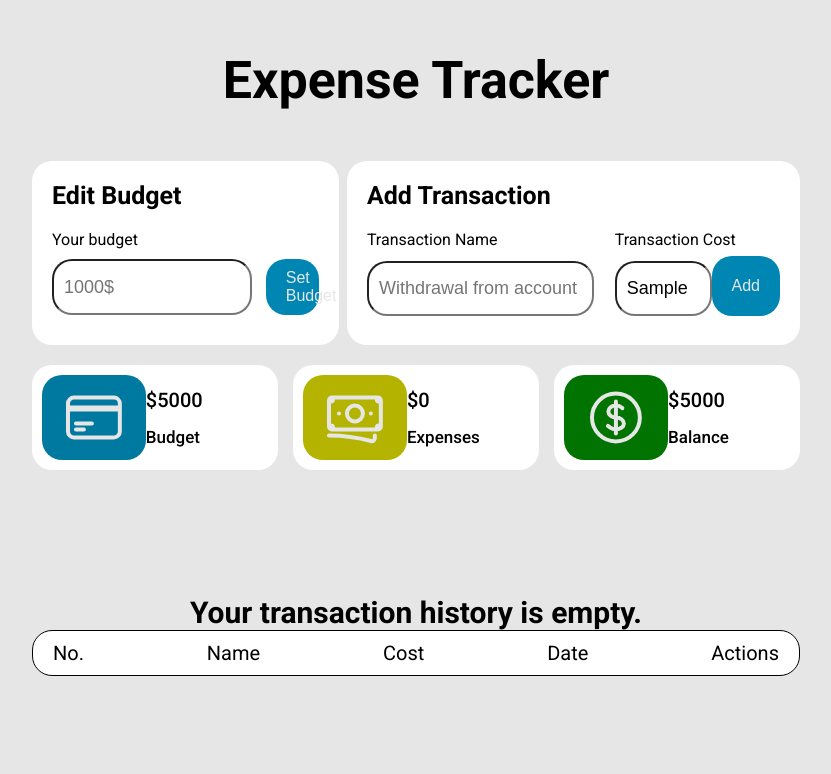
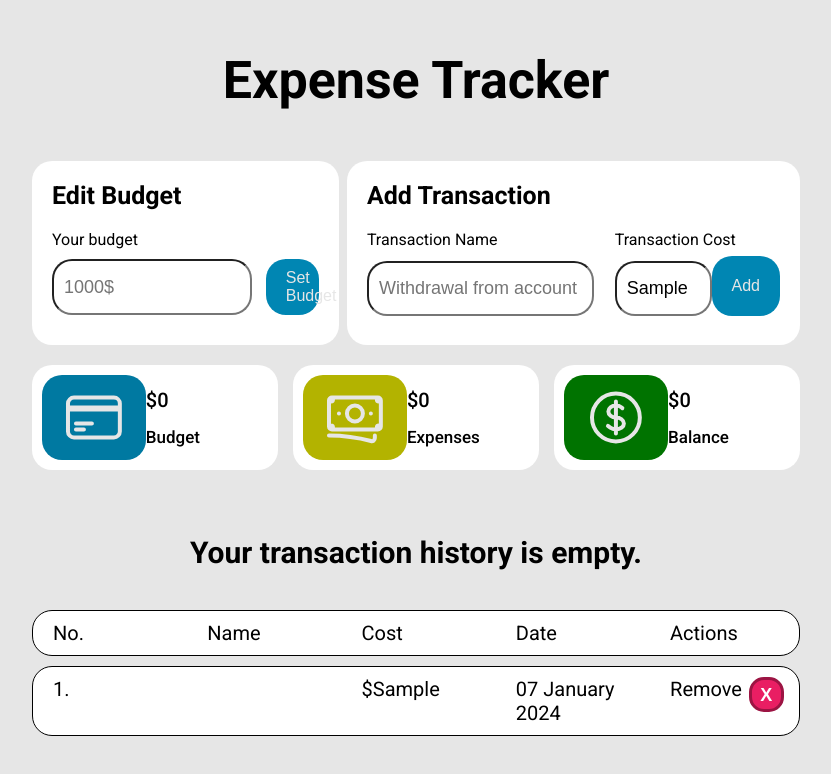
Before and after one commit to MarioMilosevic/Expense-Tracker, a website built with Vite: page index.html in a window 1280 px wide. Both pictures are taken after typing "Sample" into the empty fields and a click on the button "Add". Shown: the whole page, without its empty margins (224-1055 px from the left). Built offline with nearby package versions, Linux system fonts and the light colour scheme.

Commit message:
Get current date function

```diff
--- a/classes.js
+++ b/classes.js
@@ -13,6 +13,14 @@ export class Budget {
 
   getBudget() {
     return this.budget;
+  }
+
+  setBalance(){
+    this.balance = this.budget - this.expense
+  }
+
+  getBalance(){
+    return this.balance
   }
 }
 
--- a/constants.js
+++ b/constants.js
@@ -21,5 +21,5 @@ export function constants() {
     totalExpenses,
     totalBalance,
     transactionHistory,
-  };
+};
 }
--- a/helpers.js
+++ b/helpers.js
@@ -1,7 +1,43 @@
-'use strict'
+"use strict";
 
-const createTransaction = (parent) => {
-const transactionDiv = document.createElement('div')
-transactionDiv.innerHTML = ''
-transactionDiv.innerHTML = ``
-}
+export const createTransaction = (parent, transaction) => {
+  const transactionDiv = document.createElement("div");
+  transactionDiv.classList.add("transactionDescription");
+  transactionDiv.innerHTML = "";
+  transactionDiv.innerHTML = `
+    <div>${transaction.num}.</div>
+    <div>${transaction.name}</div>
+    <div>$${transaction.cost}</div>
+    <div>${transaction.date}</div>
+    <div>${transaction.actions}</div>
+    <button class="removeBtn">X</button>
+`;
+  parent.appendChild(transactionDiv);
+};
+
+export const getCurrentDate = () => {
+  const date = new Date();
+
+  const months = [
+    "January",
+    "February",
+    "March",
+    "April",
+    "May",
+    "June",
+    "July",
+    "August",
+    "September",
+    "October",
+    "November",
+    "December",
+  ];
+  const month = date.getMonth();
+
+  const currentDate = date.getDate();
+  const year = date.getFullYear();
+  const text = `${currentDate < 10 ? "0" + currentDate : currentDate} ${
+    months[month]
+  } ${year}`;
+  return text;
+};
--- a/index.html
+++ b/index.html
@@ -67,7 +67,7 @@
           </svg>
 
           <div class="totalBudget">
-            <p id="totalBudget">$5000</p>
+            <p id="totalBudget">$0</p>
             <p>Budget</p>
           </div>
         </div>
@@ -110,7 +110,7 @@
           </svg>
 
           <div class="totalBalance">
-            <p id="totalBalance">$5000</p>
+            <p id="totalBalance">$0</p>
             <p>Balance</p>
           </div>
         </div>
--- a/main.js
+++ b/main.js
@@ -1,6 +1,7 @@
-'use strict'
-import { constants } from "./constants"
-import { Budget, Transaction, TransactionManager } from "./classes"
+"use strict";
+import { constants } from "./constants";
+import { Budget, Transaction, TransactionManager } from "./classes";
+import { createTransaction,getCurrentDate } from "./helpers";
 const {
   budgetInput,
   setBudgetBtn,
@@ -11,29 +12,30 @@ const {
   totalExpenses,
   totalBalance,
   transactionHistory,
-} = constants()
+} = constants();
+let counter = 0;
+const budget = new Budget();
 
-const budget = new Budget()
+setBudgetBtn.addEventListener("click", function () {
+  budget.setBudget(budgetInput.value);
+  budget.setBalance();
+  totalBudget.textContent = `$${budgetInput.value}`;
+  totalBalance.textContent = `$${budget.getBalance()}`;
+  console.log(expenseCostInput);
+  budgetInput.value = "";
+});
 
-setBudgetBtn.addEventListener('click', function(){
-    budget.setBudget(budgetInput.value)
-    console.log(budget.getBudget());
-    totalBudget.textContent = `$${budgetInput.value}`
-    budgetInput.value = ''
-})
-
-addTransactionBtn.addEventListener('click', function(){
-    const expenseNameValue = expenseNameInput.value
-    console.log(expenseNameValue);
-    const expenseCostValue = expenseCostInput.value
-    console.log(expenseCostValue);
-    const transaction = new Transaction(1, expenseNameValue, expenseCostValue, 25, 'remove')
-    console.log(transaction);
-})
-
-const getCurrentDate = () => {
-    const date = new Date()
-
-}
-
-getCurrentDate()
+addTransactionBtn.addEventListener("click", function () {
+  counter++;
+  const expenseNameValue = expenseNameInput.value;
+  const expenseCostValue = expenseCostInput.value;
+ const date = getCurrentDate()
+  const transaction = new Transaction(
+    counter,
+    expenseNameValue,
+    expenseCostValue,
+    date,
+    "Remove"
+  );
+  createTransaction(transactionHistory, transaction);
+});
--- a/style.css
+++ b/style.css
@@ -92,6 +92,11 @@ header {
   font-size: 1.6rem;
   border: none;
   cursor: pointer;
+  transition: 0.3s;
+}
+
+.budgetInput button:hover{
+  transform: scale(1.1)
 }
 
 .transactionName,
@@ -141,6 +146,11 @@ header {
   font-size: 1.6rem;
   cursor: pointer;
   border: none;
+  transition: 0.3s;
+}
+
+.addBtn:hover{
+  transform: scale(1.1);
 }
 
 .expenseDiv {
@@ -210,6 +220,7 @@ header {
 }
 .transactionHistory h2 {
   text-align: center;
+  margin-bottom: 4rem;
 }
 
 .svgBudget,
@@ -240,4 +251,35 @@ header {
   padding:1rem 2rem;
   background-color: var(--secondary--color);
   border-radius: 2rem;
+  margin-bottom: 1rem;
+  position: relative;
 }
+
+.transactionDescription div {
+  text-align: left;
+  width: 15%;
+}
+
+.removeBtn {
+  display: flex;
+  align-items: center;
+  justify-content: center;
+  line-height: 1;
+  position: absolute;
+  text-decoration: none;
+  color: #ffffff;
+  font-size: 18px;
+  border-radius: 15px;
+  width: 3.5rem;
+  height: 3.5rem;
+  font-weight: bold;
+  right: 2%;
+top: 15%;
+  border: 3px solid #9c1443;
+  transition: 0.3s;
+  background-color: #e91e63;
+}
+
+.removeBtn:hover {
+  transform: scale(1.1);
+}
```
Lines whose indentation alone changed are shown as unchanged.
